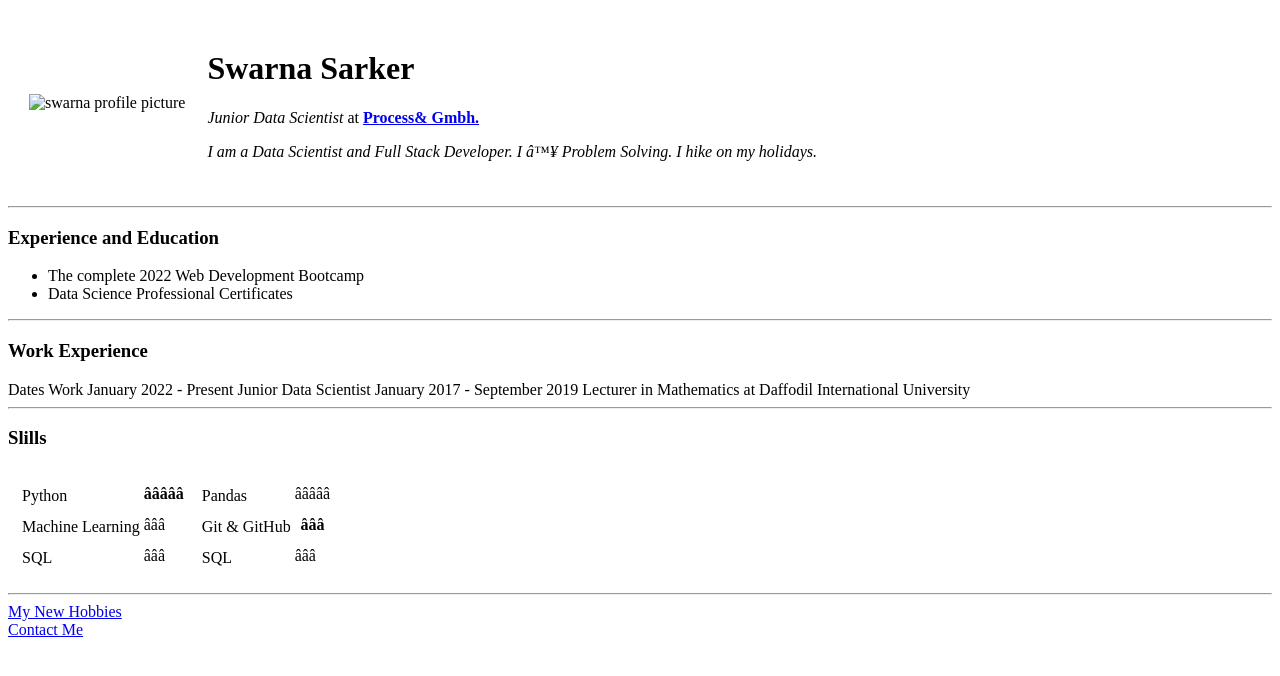
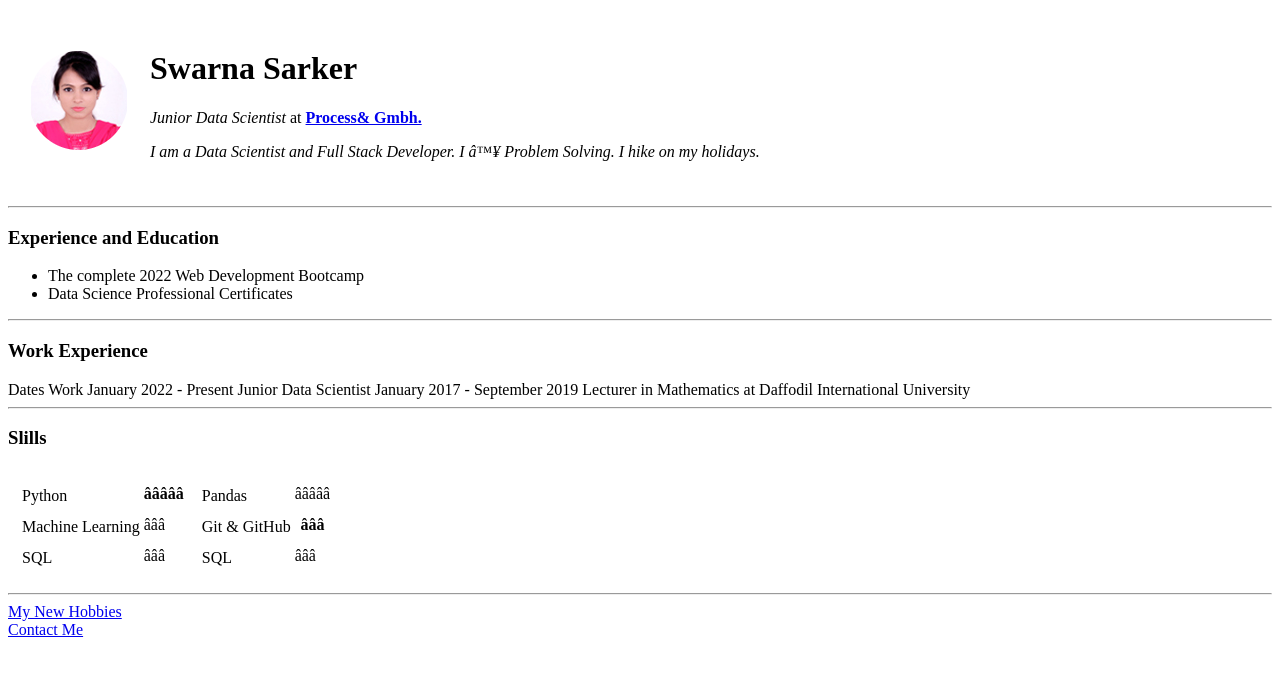
Before and after one commit to swarnaprony/cv, a plain HTML site: page index.html in a window 1280 px wide. Drawn offline with Linux system fonts and the light colour scheme.

Commit message:
Update index.html

```diff
--- a/index.html
+++ b/index.html
@@ -9,7 +9,7 @@
     <body>
         <table cellspacing="20">
             <tr>
-                <td><img src="images/circularPP.png" alt="swarna profile picture"></td>
+                <td><img src="circularPP.png" alt="swarna profile picture"></td>
                 <td><h1>Swarna Sarker</h1>
                     <p><em>Junior Data Scientist</em> at <strong><a href="https://www.processand.com/">Process& Gmbh.</a></strong></p>
                     <p><em>I am a Data Scientist and Full Stack Developer.
```
